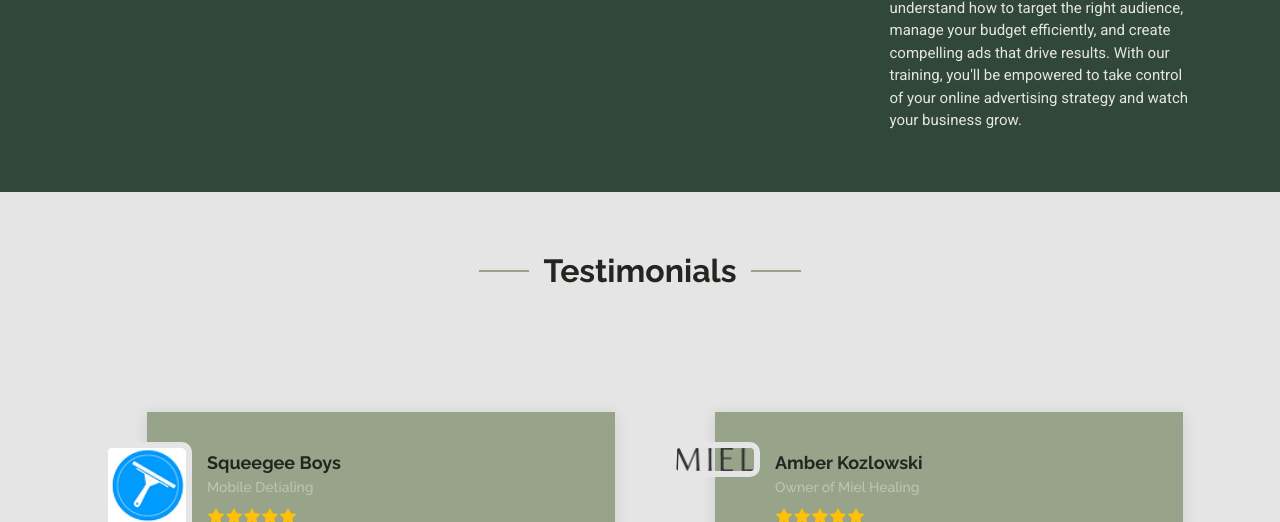
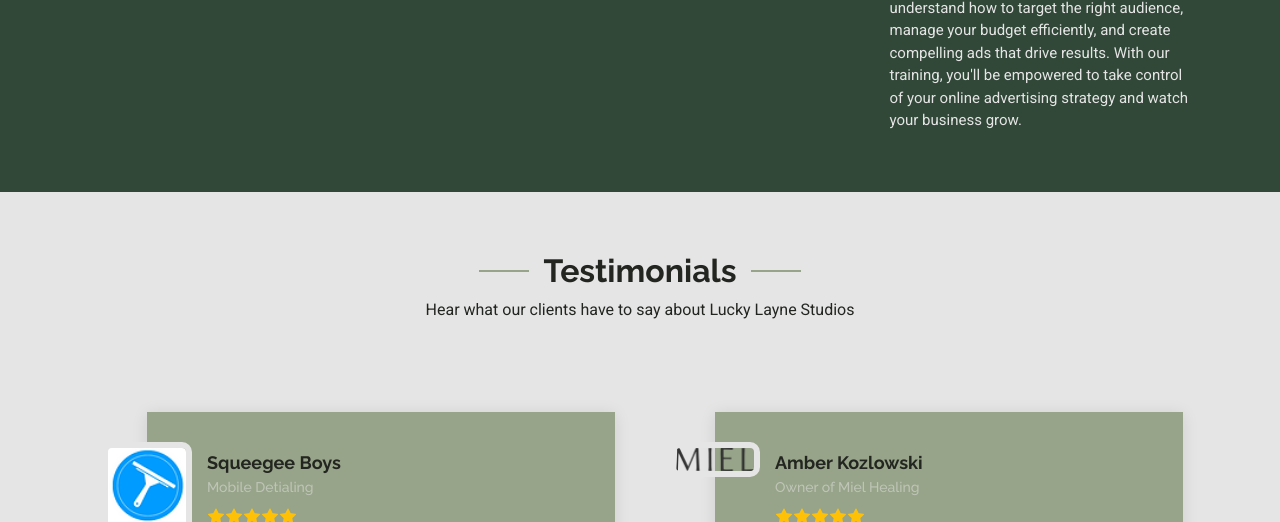
Before and after one commit to nathanconrad1/LuckyLayneWebsite, a plain HTML site: page index.html in a window 1280 px wide. Shown: the part 1721-2243 px from the top of the page. Drawn offline with Linux system fonts and the light colour scheme.

Commit message:
testimonial header color

```diff
--- a/assets/css/main.css
+++ b/assets/css/main.css
@@ -1165,6 +1165,10 @@ section,
 --------------------------------------------------------------*/
 .testimonials .testimonial-wrap {
   padding-left: 50px;
+}
+
+.test-header {
+  color: #232620;
 }
 
 .testimonials .testimonials-carousel,
--- a/index.html
+++ b/index.html
@@ -771,7 +771,7 @@
         <!-- Section Title -->
         <div class="container section-title" data-aos="fade-up">
           <h2>Testimonials</h2>
-          <p>Hear what our clients have to say about Lucky Layne Studios</p>
+          <p class="test-header">Hear what our clients have to say about Lucky Layne Studios</p>
         </div>
         <!-- End Section Title -->
 
```
